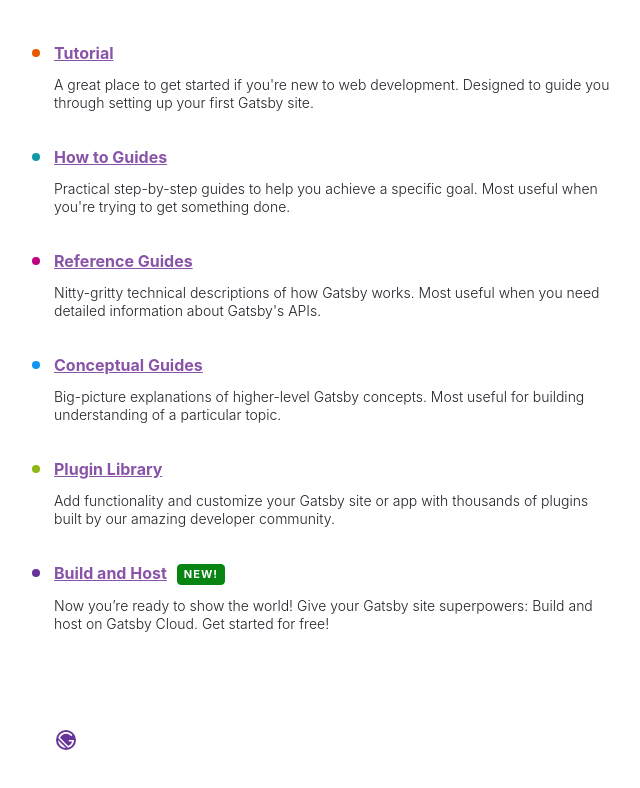
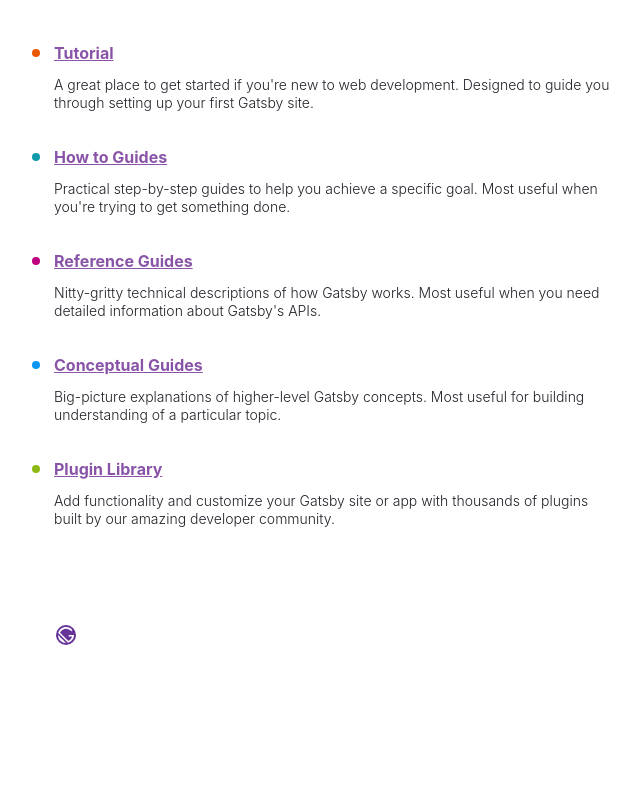
Before and after one commit to Peedee2002/Peedee2002.github.io, a Gatsby site: page / in a window 1280 px wide. Shown: the part 380-1168 px from the top of the page, without its empty margins (50-690 px from the left). After the commit the page ends 1135 px from the top, so only its background shows below. Built offline with nearby package versions, Linux system fonts and the light colour scheme; Gatsby itself is replaced by a stand-in of ours.

Commit message:
delete annoying ads

```diff
--- a/package.json
+++ b/package.json
@@ -2,6 +2,7 @@
   "name": "peedee2002.github.io",
   "version": "1.0.0",
   "private": true,
+  "homepage": "https://Peedee2002.github.io",
   "description": "peedee2002.github.io",
   "author": "Peter Derias",
   "keywords": [
--- a/src/pages/index.tsx
+++ b/src/pages/index.tsx
@@ -125,15 +125,7 @@
     description:
       "Add functionality and customize your Gatsby site or app with thousands of plugins built by our amazing developer community.",
     color: "#8EB814",
-  },
-  {
-    text: "Build and Host",
-    url: "https://www.gatsbyjs.com/cloud",
-    badge: true,
-    description:
-      "Now you’re ready to show the world! Give your Gatsby site superpowers: Build and host on Gatsby Cloud. Get started for free!",
-    color: "#663399",
-  },
+  }
 ]
 
 const IndexPage: React.FC<PageProps> = () => {
@@ -170,11 +162,6 @@
               >
                 {link.text}
               </a>
-              {link.badge && (
-                <span style={badgeStyle} aria-label="New Badge">
-                  NEW!
-                </span>
-              )}
               <p style={descriptionStyle}>{link.description}</p>
             </span>
           </li>
```
